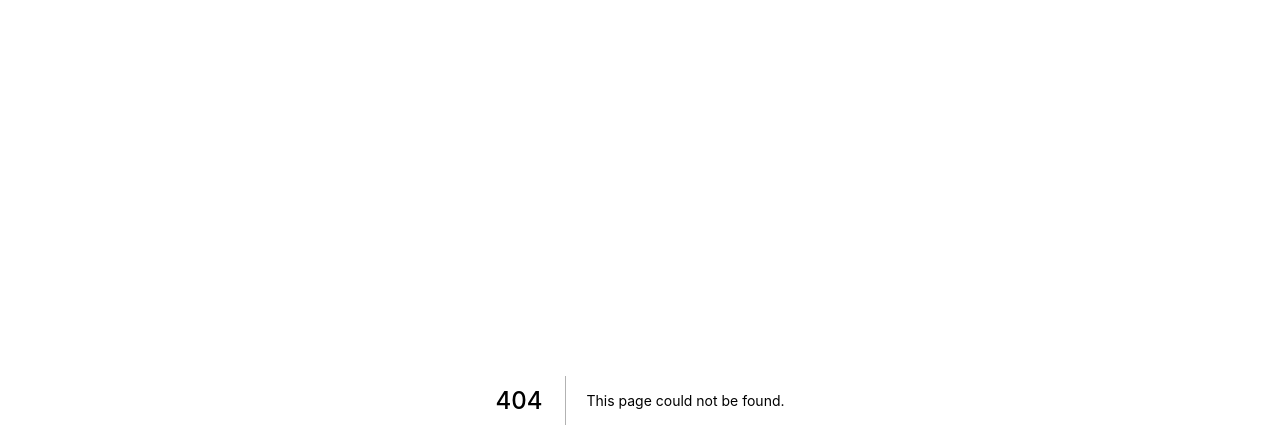
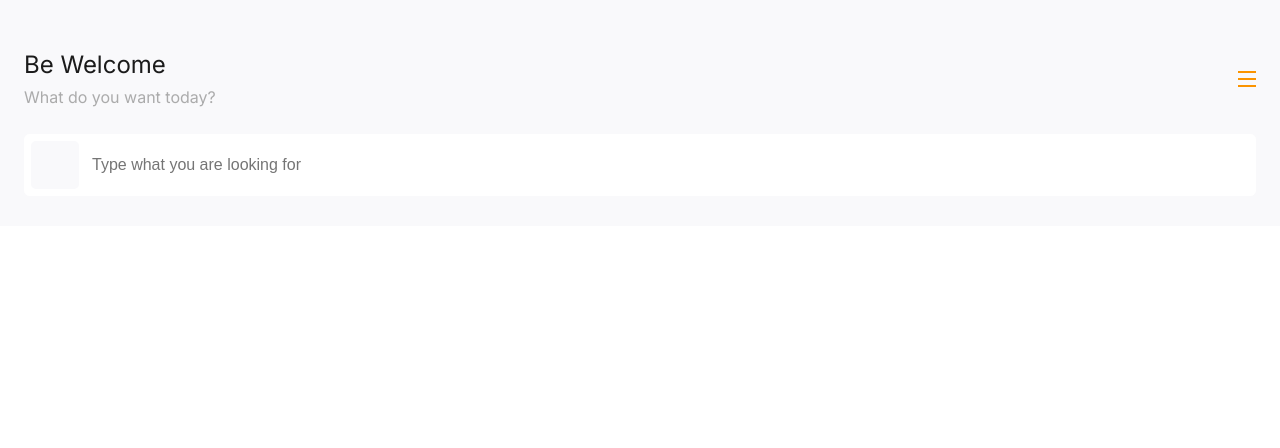
Before and after one commit to vitorconceicaovc/DeliverySystem, a Next.js app: page /1 in a window 1280 px wide. Before the commit this address had no page. Shown: the top 448 px of the page. Built offline with nearby package versions, Linux system fonts and the light colour scheme.

Commit message:
Home Header

```diff
--- /dev/null
+++ b/components/SearchInput/index.tsx
@@ -0,0 +1,47 @@
+import { useState } from 'react'
+import styles from './styles.module.css'
+
+type Props = {
+    mainColor: string;
+    onSearch: (searchValue: string) => void;
+}
+
+export const SearchInput = ({mainColor,  onSearch}: Props) => {
+
+    const [focused, setFocused] = useState(false)
+    const [searchValue, setSearchValue] = useState('')
+
+    const handleKeyUp = (event: React.KeyboardEvent<HTMLInputElement>) => {
+        if (event.code === 'Enter') {
+            onSearch(searchValue)
+        }
+    }
+
+    return (
+        <div
+            className={styles.container}
+            style={{ borderColor: focused ? mainColor : '#FFF'}}
+
+        >
+            <div
+                className={styles.button}
+                onClick={() => onSearch(searchValue)}
+            >
+
+            </div>
+            <input
+                type="text"
+                className={styles.input}
+                placeholder='Type what you are looking for'
+                onFocus={() => setFocused(true)}
+                onBlur={() => setFocused(false)}
+                onKeyUp={handleKeyUp}
+                value={searchValue}
+                onChange={(e) => setSearchValue(e.target.value)}
+            />
+        </div>
+    )
+
+}
+
+export default SearchInput;
--- /dev/null
+++ b/components/SearchInput/styles.module.css
@@ -0,0 +1,25 @@
+.container {
+    background-color: #FFF;
+    display: flex;
+    padding: 6px;
+    border-radius: 5px;
+    border: 1px solid #FFF;
+}
+
+.button {
+    width: 48px;
+    height: 48px;
+    background-color: #F9F9FB;
+    border-radius: 5px;
+}
+
+.input {
+    border: 0;
+    outline: 0;
+    flex: 1;
+    height: 48px;
+    font-weight: 400;
+    font-size: 16px;
+    margin-left: 13px;
+
+}
--- /dev/null
+++ b/pages/[tenant]/index.tsx
@@ -0,0 +1,38 @@
+import SearchInput from '../../components/SearchInput';
+import styles from '../../styles/Home.module.css';
+
+
+const Home = () => {
+
+  const handleSearch = (searchValue: string) => {
+    console.log(`You are looking for ${searchValue}`)
+  }
+
+  return (
+    <div className={styles.container}>
+        <header className={styles.header} >
+          <div className={styles.headerTop} >
+            <div className={styles.headerTopLeft} >
+              <div className={styles.headerTitle} >Be Welcome</div>
+              <div className={styles.headerSubTitle} >What do you want today?</div>
+            </div>
+            <div className={styles.headerTopRight} >
+              <div className={styles.menuButton} >
+                <div className={styles.menuButtonLine} ></div>
+                <div className={styles.menuButtonLine} ></div>
+                <div className={styles.menuButtonLine} ></div>
+              </div>
+            </div>
+          </div>
+          <div className={styles.headerBottom} >
+            <SearchInput
+              mainColor='#FB9400'
+              onSearch={handleSearch}
+            />
+          </div>
+        </header>
+    </div>
+  )
+}
+
+export default Home;
--- a/styles/Home.module.css
+++ b/styles/Home.module.css
@@ -1,129 +1,54 @@
 .container {
-  padding: 0 2rem;
+  background-color: #fff;
 }
 
-.main {
-  min-height: 100vh;
-  padding: 4rem 0;
-  flex: 1;
+.header {
+  background-color: #F9F9FB;
+  padding: 50px 24px 30px 24px;
+}
+
+.headerTop {
+  display: flex;
+  justify-content: space-between;
+  align-items: center;
+  margin-bottom: 27px;
+}
+
+.headerTopLeft{
+
+}
+
+.headerTitle {
+  font-weight: 500;
+  font-size: 24px;
+  color: #1B1B1B;
+  margin-bottom: 8px;
+}
+
+.headerSubTitle {
+  font-weight: 400;
+  font-size: 16px;
+  color: rgba(151, 151, 151, 0.8);
+}
+
+
+.headerTopRight{
+
+}
+
+.menuButton {
+  width: 18px;
+  height: 16px;
   display: flex;
   flex-direction: column;
-  justify-content: center;
-  align-items: center;
+  justify-content: space-between;
 }
 
-.footer {
-  display: flex;
-  flex: 1;
-  padding: 2rem 0;
-  border-top: 1px solid #eaeaea;
-  justify-content: center;
-  align-items: center;
+.menuButtonLine {
+  background-color: #FB9400;
+  height: 2px;
 }
 
-.footer a {
-  display: flex;
-  justify-content: center;
-  align-items: center;
-  flex-grow: 1;
+.headerBottom {
+
 }
-
-.title a {
-  color: #0070f3;
-  text-decoration: none;
-}
-
-.title a:hover,
-.title a:focus,
-.title a:active {
-  text-decoration: underline;
-}
-
-.title {
-  margin: 0;
-  line-height: 1.15;
-  font-size: 4rem;
-}
-
-.title,
-.description {
-  text-align: center;
-}
-
-.description {
-  margin: 4rem 0;
-  line-height: 1.5;
-  font-size: 1.5rem;
-}
-
-.code {
-  background: #fafafa;
-  border-radius: 5px;
-  padding: 0.75rem;
-  font-size: 1.1rem;
-  font-family: Menlo, Monaco, Lucida Console, Liberation Mono, DejaVu Sans Mono,
-    Bitstream Vera Sans Mono, Courier New, monospace;
-}
-
-.grid {
-  display: flex;
-  align-items: center;
-  justify-content: center;
-  flex-wrap: wrap;
-  max-width: 800px;
-}
-
-.card {
-  margin: 1rem;
-  padding: 1.5rem;
-  text-align: left;
-  color: inherit;
-  text-decoration: none;
-  border: 1px solid #eaeaea;
-  border-radius: 10px;
-  transition: color 0.15s ease, border-color 0.15s ease;
-  max-width: 300px;
-}
-
-.card:hover,
-.card:focus,
-.card:active {
-  color: #0070f3;
-  border-color: #0070f3;
-}
-
-.card h2 {
-  margin: 0 0 1rem 0;
-  font-size: 1.5rem;
-}
-
-.card p {
-  margin: 0;
-  font-size: 1.25rem;
-  line-height: 1.5;
-}
-
-.logo {
-  height: 1em;
-  margin-left: 0.5rem;
-}
-
-@media (max-width: 600px) {
-  .grid {
-    width: 100%;
-    flex-direction: column;
-  }
-}
-
-@media (prefers-color-scheme: dark) {
-  .card,
-  .footer {
-    border-color: #222;
-  }
-  .code {
-    background: #111;
-  }
-  .logo img {
-    filter: invert(1);
-  }
-}
--- a/styles/globals.css
+++ b/styles/globals.css
@@ -1,26 +1,11 @@
-html,
-body {
-  padding: 0;
-  margin: 0;
-  font-family: -apple-system, BlinkMacSystemFont, Segoe UI, Roboto, Oxygen,
-    Ubuntu, Cantarell, Fira Sans, Droid Sans, Helvetica Neue, sans-serif;
-}
-
-a {
-  color: inherit;
-  text-decoration: none;
-}
+@import url('https://fonts.googleapis.com/css2?family=Inter:wght@400;600;700;800&display=swap');
 
 * {
   box-sizing: border-box;
+  padding: 0;
+  margin: 0;
 }
 
-@media (prefers-color-scheme: dark) {
-  html {
-    color-scheme: dark;
-  }
-  body {
-    color: white;
-    background: black;
-  }
+body {
+  font-family: 'Inter', sans-serif;
 }
```
Also changed, not shown: pages/[tenant]/orders.tsx (added, +72 -0 lines).
